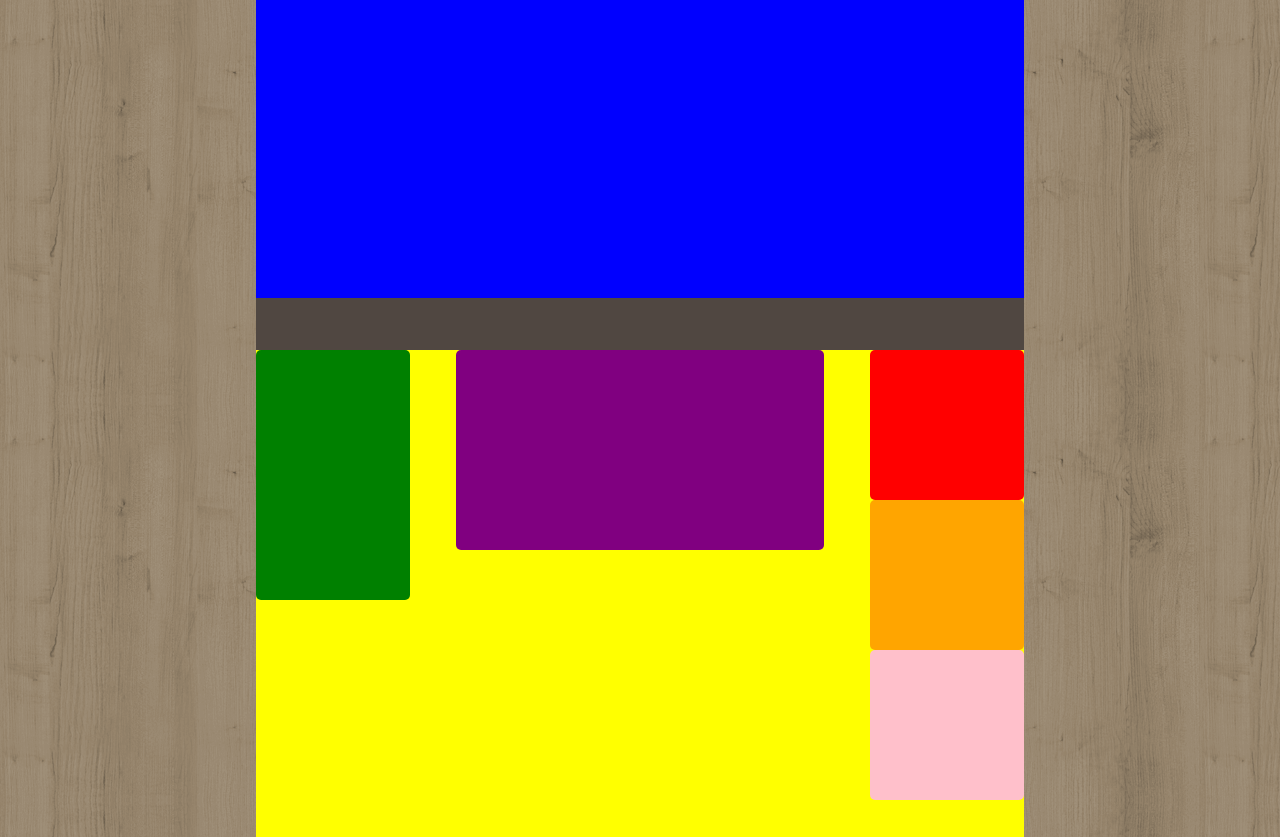
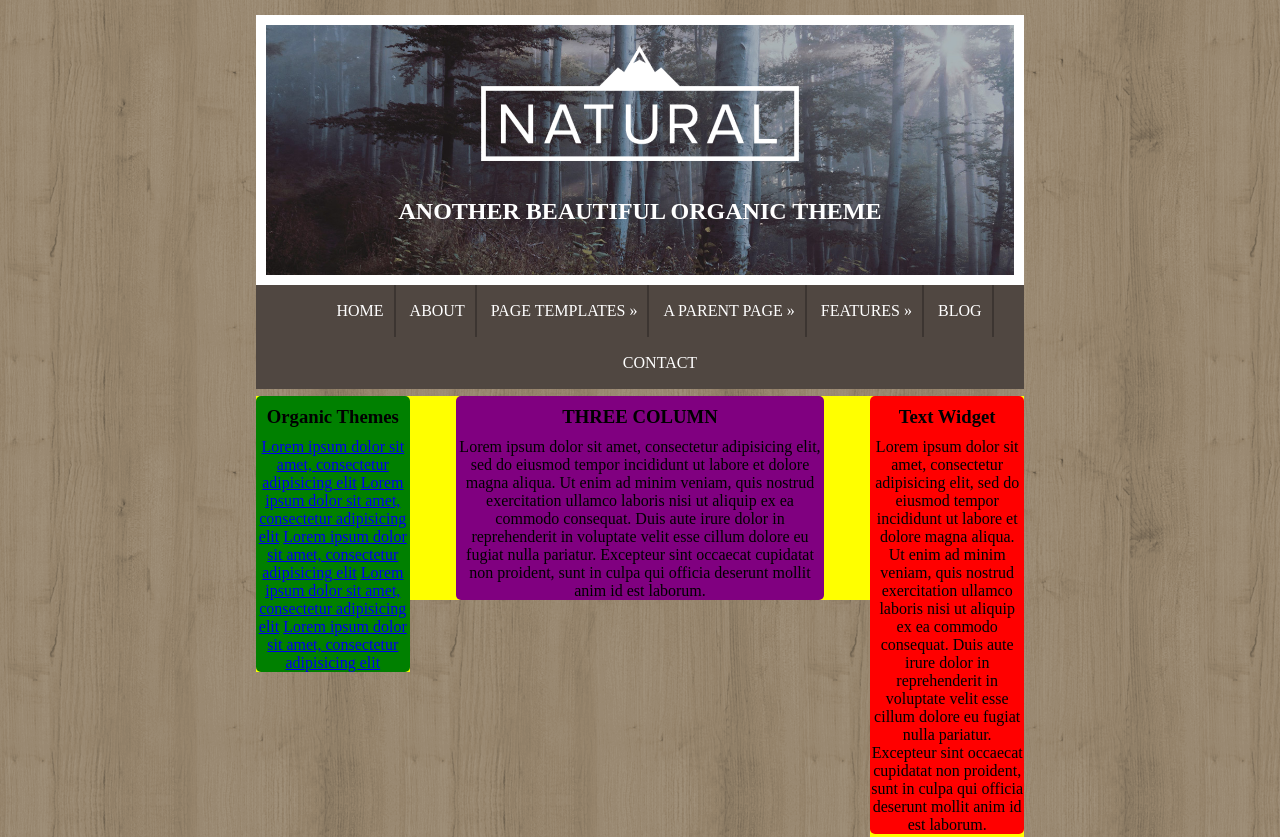
Before and after one commit to erjonlusha/htmlcss-wp, a plain HTML site: page index.html in a window 1280 px wide. Shown: the top 837 px of the page. Drawn offline with Linux system fonts and the light colour scheme.

Commit message:
Completato header
Completato header e strutturato il resto della pagina

```diff
--- a/assets/css/style.css
+++ b/assets/css/style.css
@@ -17,7 +17,9 @@ body {
   display: table;
   clear: both;
 }
-
+.upercase {
+  text-transform: uppercase;
+}
 .box {
   float: left;
 }
@@ -32,24 +34,48 @@ body {
 
 .debug {
   background-color: yellow;
-  height: 500px;
+  /* height: 500px; */
 }
 
 .card {
   border-radius: 5px
+}
+h3 {
+  padding: 10px;
+  display: inline-block;
+}
+
+
+header, footer{
+  margin: 2% 0 1% 0;
 }
 
 /* /Utility */
 /* header */
 header {
   width: 100%;
-  height: 350px;
+  height: 25%;
+  color: white;
 }
 
-header>section {
+header>.cover {
   background-color: blue;
   width: 100%;
   height: 85%;
+  background-image: url("../img/natural-default-header.jpg");
+  background-size: cover;
+  background-repeat: no-repeat;
+  background-position: center;
+  border: 10px solid white;
+}
+
+header>.cover>img {
+  width: 50%;
+  height: 100%;
+}
+
+header>section>h2 {
+  padding-bottom: 50px;
 }
 
 nav {
@@ -57,34 +83,85 @@ nav {
   height: 15%;
   background-color: #504741;
 }
+/* menu */
+ul li {
+  list-style: none;
+  padding: 0;
+}
+nav>ul li {
+  display: inline-block;
+  padding: 10px;
+  border-right: 2px solid #3c3531;
+  line-height: 2em;
+}
+nav>ul li:hover{
+  background-color: #cecece;
+  cursor: pointer;
+}
+nav>ul>li:last-child {
+  border-right-width: 0px;
+}
+/* Sub-Menu */
+.sub_menu li {
+  border: none;
+  display: none;
+}
+.sub_menu::after {
+  content: " »";
+}
+.sub_menu:hover li {
+  text-transform: capitalize;
+  display: list-item;
+}
+.sub_menu>ul>li {
+  border-bottom: 2px solid #3c3531;
+}
 
+.sub_menu>ul>li:last-child {
+  border-bottom-width: 0px;
+}
+
+
+.sub_menu>ul {
+  position: absolute;
+  width: 100%;
+  top: 100%;
+  padding-left: 0px;
+  left: 0px;
+  right: auto;
+  background-color: #504741;
+}
+
+.sub_menu {
+  position: relative;
+}
+
+/* /Sub-Menu */
+/* /menu */
 /* /header */
 /* main */
 .box.left>.card {
-  height: 250px;
   background-color: green;
 }
 
 .box.central>.card {
-  height: 200px;
   margin: 0 10%;
   background-color: purple;
 }
 
 .box.right>.card:first-child {
-  height: 30%;
   background-color: red;
 }
 
 .box.right>.card:nth-child(2n+2) {
-  height: 30%;
+  margin: 10% 0;
   background-color: orange;
 }
 
 .box.right>.card:last-child {
-  height: 30%;
   background-color: pink;
 }
+
 /* /main */
 /* footer */
 footer {
@@ -92,5 +169,10 @@ footer {
   height: 175px;
   background-color: white;
 }
+footer>h2{
+  color: #cecece;
+  border-bottom: 1px solid #504741;
+}
+
 
 /* /footer */
--- a/index.html
+++ b/index.html
@@ -5,37 +5,101 @@
   <meta charset="utf-8">
   <title>WordPress</title>
   <link rel="stylesheet" href="Assets/css/style.css">
+  <link rel="shortcut icon" href="Assets/img/favicon.ico">
 </head>
 
 <body>
-  <header>
-    <section>
+  <header class="upercase">
+    <section class="cover">
+      <img src="Assets/img/natural-logo.png" alt="">
+      <h2>Another beautiful organic theme</h2>
     </section>
     <nav>
+      <ul>
+        <li>Home</li>
+        <li>About</li>
+        <li class="sub_menu">Page templates
+          <ul>
+            <li>Portfolio</li>
+            <li>Full Width</li>
+            <li>Slideshow</li>
+            <li>Three Column</li>
+            <li>Archives</li>
+            <li>Category</li>
+          </ul>
+        </li>
+        <li class="sub_menu">A parent page
+          <ul>
+            <li>First Child</li>
+            <li>Second Child</li>
+            <li>Third Child</li>
+            <li>Fourth Child</li>
+          </ul>
+        </li>
+        <li class="sub_menu">Features
+          <ul>
+            <li>HTML Elements</li>
+            <li>Image Alignment and Style</li>
+            <li>Readability</li>
+            <li>Poll</li>
+            <li>Author Profile</li>
+          </ul>
+        </li>
+        <li>Blog</li>
+        <li>Contact</li>
+      </ul>
     </nav>
   </header>
 
   <main class="clearfix">
     <aside class="box w-20 debug left">
-      <div class="card"></div>
+      <div class="card">
+        <i class="fas fa-camera"></i>
+        <h3>Organic Themes</h3>
+        <a href="#">Lorem ipsum dolor sit amet, consectetur adipisicing elit</a>
+        <a href="#">Lorem ipsum dolor sit amet, consectetur adipisicing elit</a>
+        <a href="#">Lorem ipsum dolor sit amet, consectetur adipisicing elit</a>
+        <a href="#">Lorem ipsum dolor sit amet, consectetur adipisicing elit</a>
+        <a href="#">Lorem ipsum dolor sit amet, consectetur adipisicing elit</a>
+
+      </div>
     </aside>
 
     <div class="box w-60 debug central">
-      <div class="card"></div>
+      <div class="card">
+        <h3 class="upercase">Three Column</h3>
+        <p>Lorem ipsum dolor sit amet, consectetur adipisicing elit, sed do eiusmod tempor incididunt ut labore et dolore magna aliqua. Ut enim ad minim veniam, quis nostrud exercitation ullamco laboris nisi ut aliquip ex ea commodo consequat. Duis
+        aute irure dolor in reprehenderit in voluptate velit esse cillum dolore eu fugiat nulla pariatur. Excepteur sint occaecat cupidatat non proident, sunt in culpa qui officia deserunt mollit anim id est laborum.</p>
+      </div>
     </div>
 
     <aside class="box w-20 debug right">
+      <div class="card">
+        <h3>Text Widget</h3>
+        <p>Lorem ipsum dolor sit amet, consectetur adipisicing elit, sed do eiusmod tempor incididunt ut labore et dolore magna aliqua. Ut enim ad minim veniam, quis nostrud exercitation ullamco laboris nisi ut aliquip ex ea commodo consequat. Duis
+          aute irure dolor in reprehenderit in voluptate velit esse cillum dolore eu fugiat nulla pariatur. Excepteur sint occaecat cupidatat non proident, sunt in culpa qui officia deserunt mollit anim id est laborum.</p>
+      </div>
 
-      <div class="card"></div>
+      <div class="card">
+        <h3>Text Widget</h3>
+        <p>Lorem ipsum dolor sit amet, consectetur adipisicing elit, sed do eiusmod tempor incididunt ut labore et dolore magna aliqua. Ut enim ad minim veniam, quis nostrud exercitation ullamco laboris nisi ut aliquip ex ea commodo consequat. Duis
+          aute irure dolor in reprehenderit in voluptate velit esse cillum dolore eu fugiat nulla pariatur. Excepteur sint occaecat cupidatat non proident, sunt in culpa qui officia deserunt mollit anim id est laborum.</p>
+      </div>
 
-      <div class="card"></div>
-
-      <div class="card"></div>
-
+      <div class="card">
+        <h3>Text Widget</h3>
+        <p>Lorem ipsum dolor sit amet, consectetur adipisicing elit, sed do eiusmod tempor incididunt ut labore et dolore magna aliqua. Ut enim ad minim veniam, quis nostrud exercitation ullamco laboris nisi ut aliquip ex ea commodo consequat. Duis
+          aute irure dolor in reprehenderit in voluptate velit esse cillum dolore eu fugiat nulla pariatur. Excepteur sint occaecat cupidatat non proident, sunt in culpa qui officia deserunt mollit anim id est laborum.</p>
+      </div>
     </aside>
   </main>
 
-  <footer class="card"> </footer>
+  <footer class="card">
+    <h2>Pagina realizzata da Pinco Pallo</h2>
+    <img src="Assets\img\facebook-logo.png" alt="">
+    <img src="Assets\img\insta-logo.png" alt="">
+    <img src="Assets\img\github-logo.png" alt="">
+  </footer>
 </body>
 
 </html>
```
